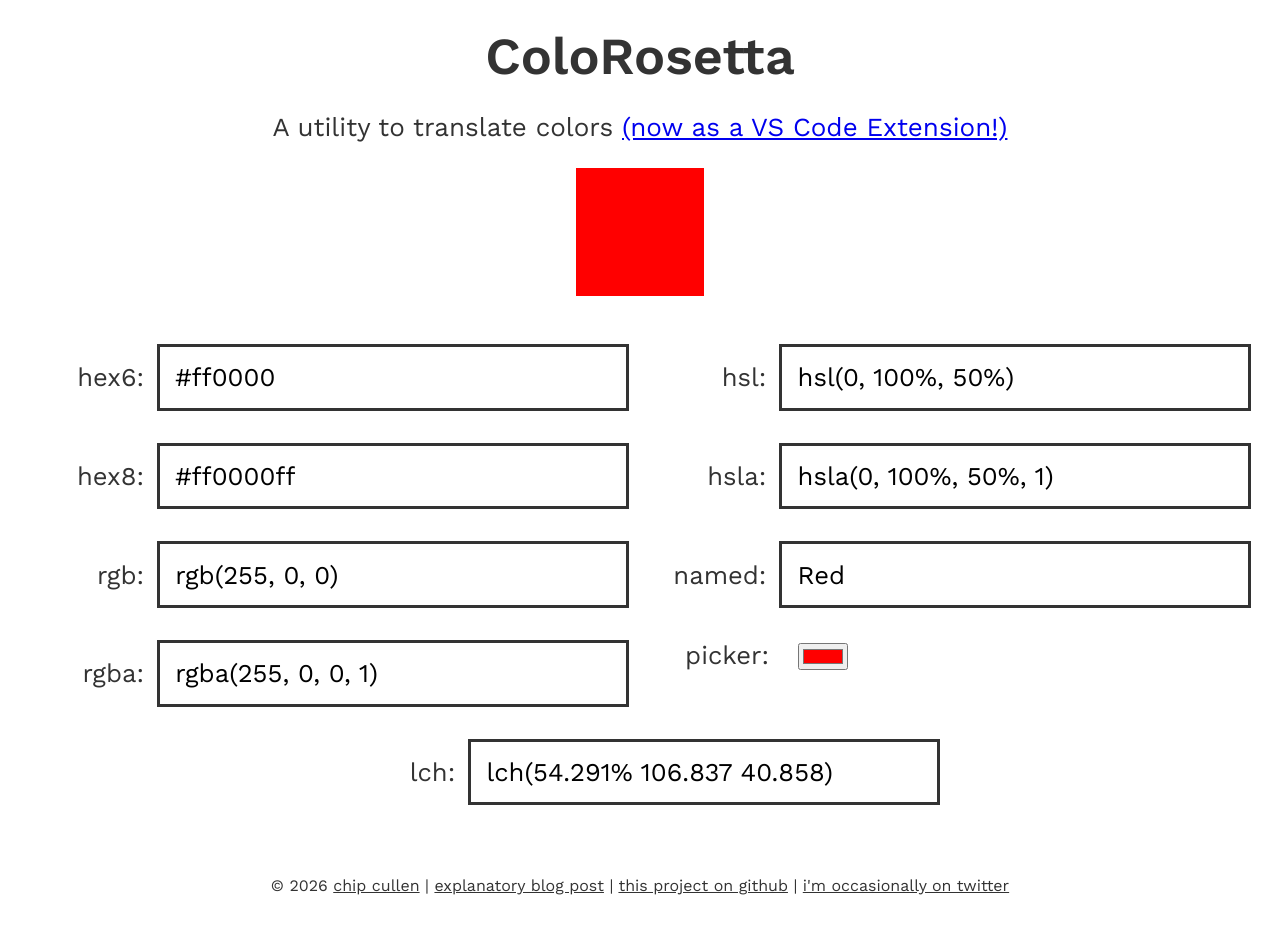
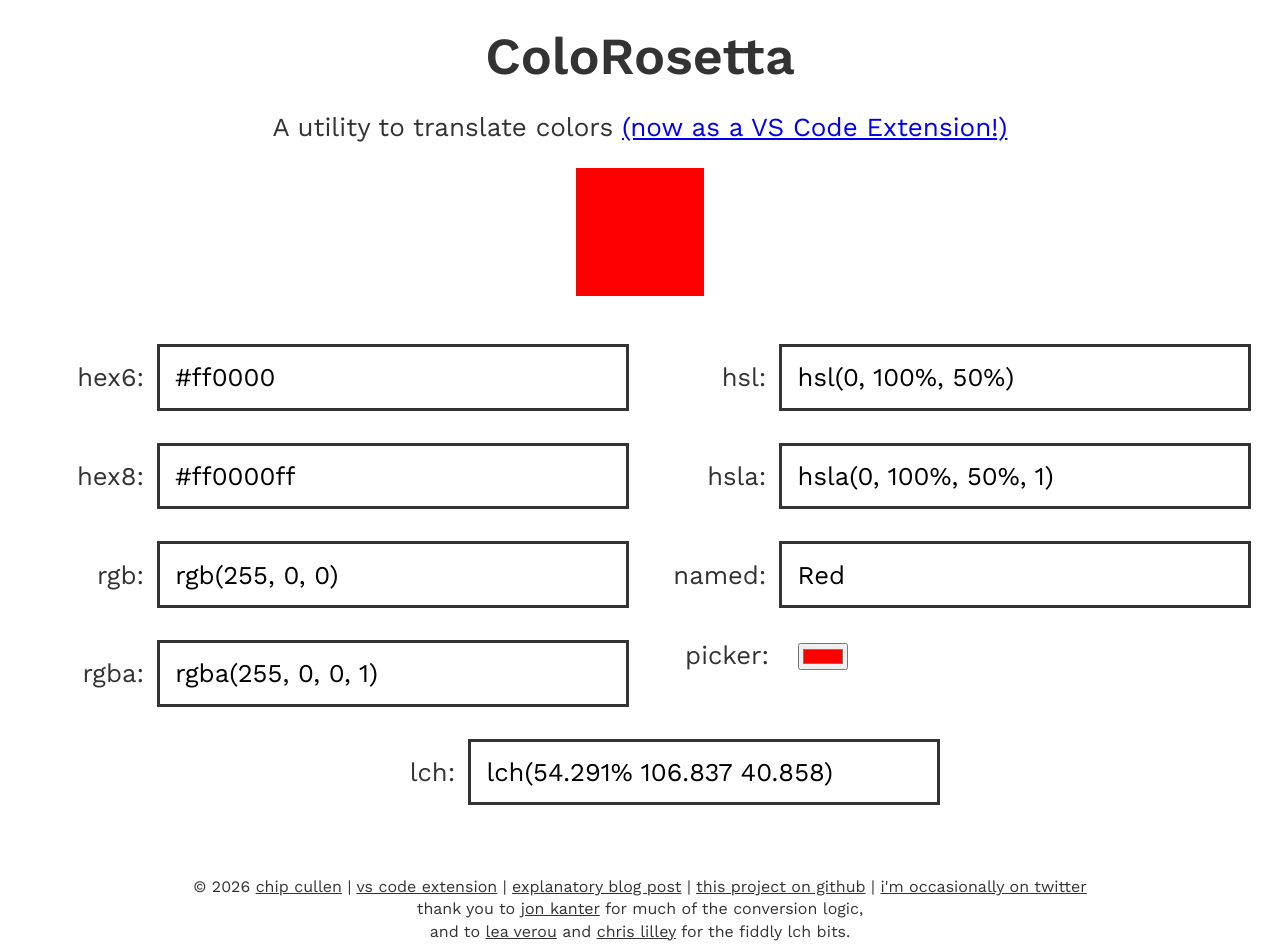
Before and after one commit to chipcullen/colorosetta, a React (Create React App) app: page / in a window 1280 px wide. Shown: the top 952 px of the page. Built offline with nearby package versions, Linux system fonts and the light colour scheme.

Commit message:
updating footer with credits

```diff
--- a/src/App.css
+++ b/src/App.css
@@ -154,6 +154,7 @@
 
 footer {
   padding: 3vw;
+  line-height: 1.4;
 }
 
 footer a {
--- a/src/components/Footer.tsx
+++ b/src/components/Footer.tsx
@@ -7,6 +7,10 @@
         &copy; {new Date().getFullYear()}{" "}
         <a href="https://chipcullen.com">
           chip cullen</a> |{" "}
+        <a href="https://marketplace.visualstudio.com/items?itemName=chipcullen.colorosetta">
+          vs code extension
+        </a>{" "}
+        |{" "}
         <a href="https://chipcullen.com/colorosetta/">
           explanatory blog post
         </a>{" "}
@@ -18,6 +22,8 @@
         <a href="https://twitter.com/chipcullen">
           i'm occasionally on twitter
         </a>
+        <br />
+        thank you to <a href="https://jonkantner.com/">jon kanter</a> for much of the conversion logic,<br /> and to <a href="https://lea.verou.me/">lea verou</a> and <a href="https://svgees.us/">chris lilley</a> for the fiddly lch bits.
       </footer>
   );
 };
```
